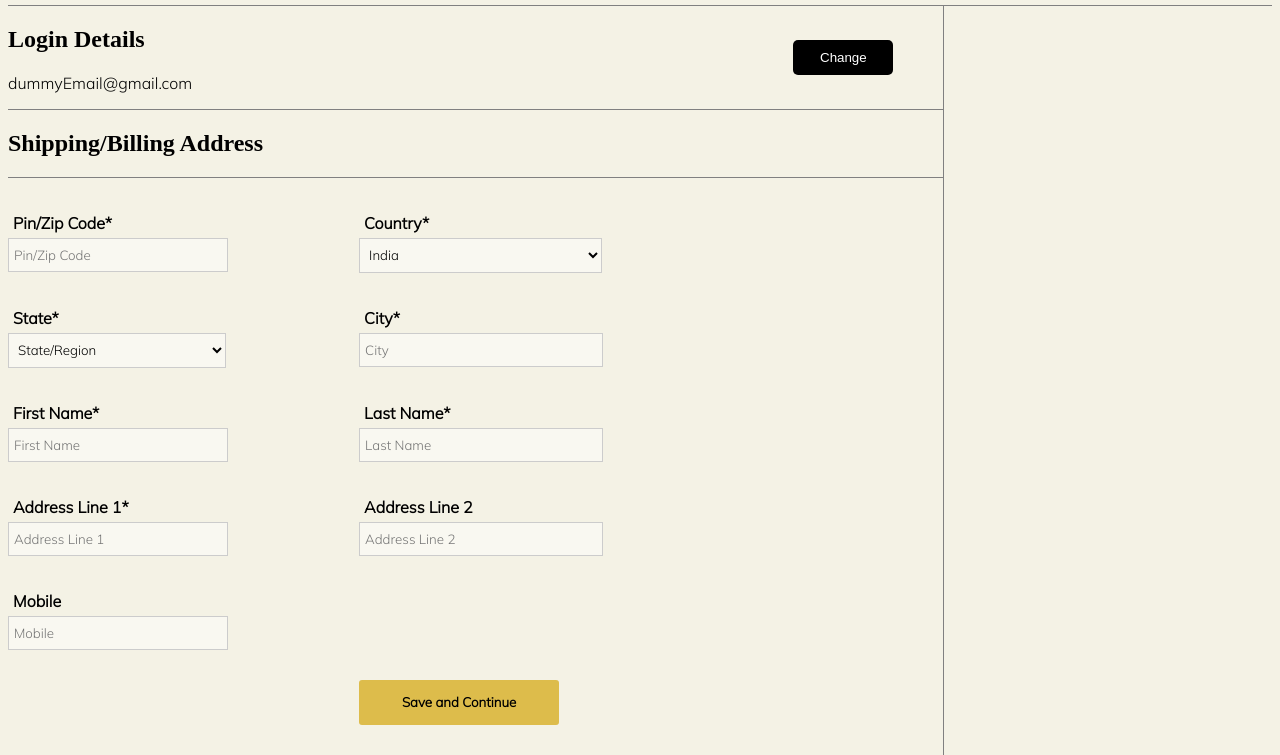
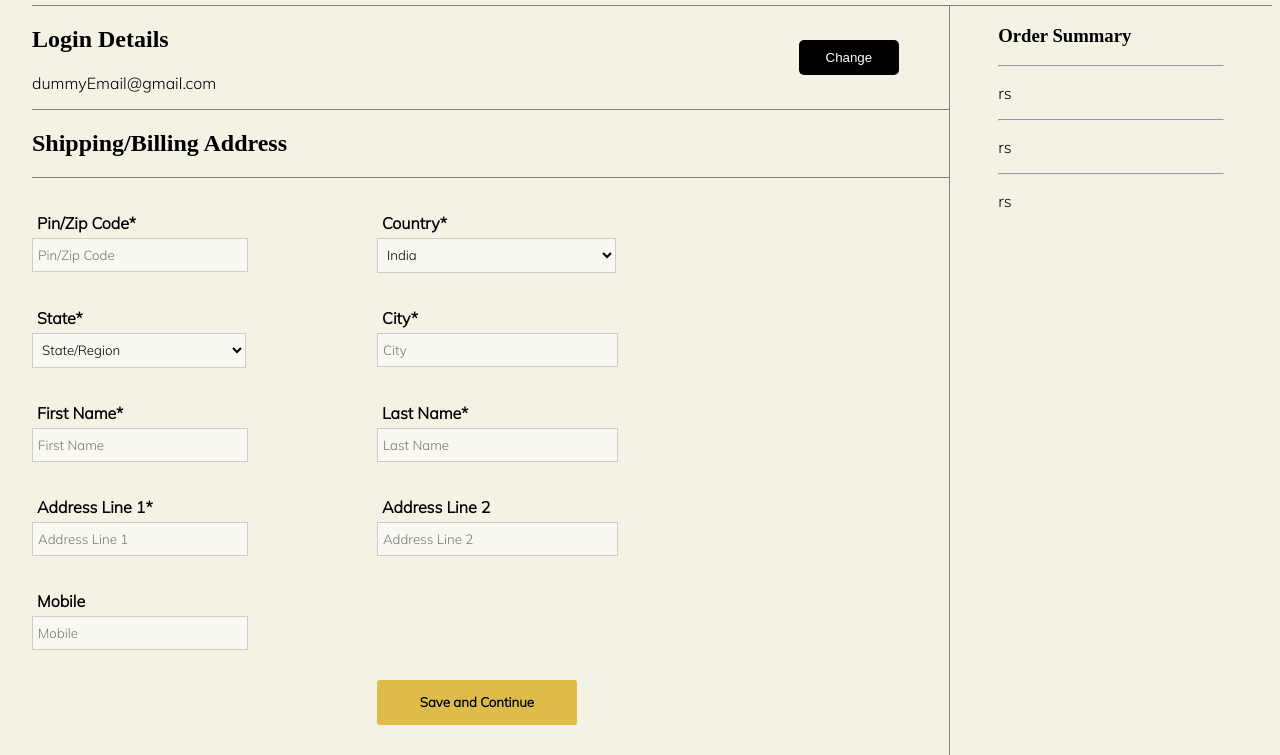
Before and after one commit to dineshcyber/FW12_Fabindia_Project, a website: page checkout.html in a window 1280 px wide. Shown: the part 83-838 px from the top of the page. Drawn offline with Linux system fonts and the light colour scheme; a web font is replaced by a local one.

Commit message:
Update checkout.html

```diff
--- a/checkout.html
+++ b/checkout.html
@@ -15,7 +15,7 @@
       @import url("https://fonts.googleapis.com/css2?family=Mulish:wght@300&display=swap");
       body {
         background-color: #f4f2e5;
-        /* padding-left: 20px; */
+        margin-left: 2.5%;
       }
       p {
         font-family: "Mulish", sans-serif;
@@ -39,6 +39,13 @@
       #main_panel_left {
         width: 74%;
         border-right: 1px solid gray;
+      }
+      #main_panel_right {
+        width: 26%;
+      }
+      #mp_box {
+        margin: auto;
+        width: 70%;
       }
       /* ------------------------- */
 
@@ -118,13 +125,12 @@
         border-bottom: 1px solid gray;
       }
       #pay2 {
-        width: 98%;
-        margin: auto;
+        margin-right: 2.5%;
       }
       #pay3 {
         margin: auto;
         display: flex;
-        gap: 1%;
+        gap: 10px;
         padding-bottom: 20px;
       }
       #p3l {
@@ -316,7 +322,17 @@
           </div>
         </div>
       </div>
-      <div id="main_panel_right"></div>
+      <div id="main_panel_right">
+        <div id="mp_box">
+          <h3>Order Summary</h3>
+          <hr />
+          <p>rs</p>
+          <hr />
+          <p>rs</p>
+          <hr />
+          <p>rs</p>
+        </div>
+      </div>
     </div>
 
     <div id="bottom"></div>
```
